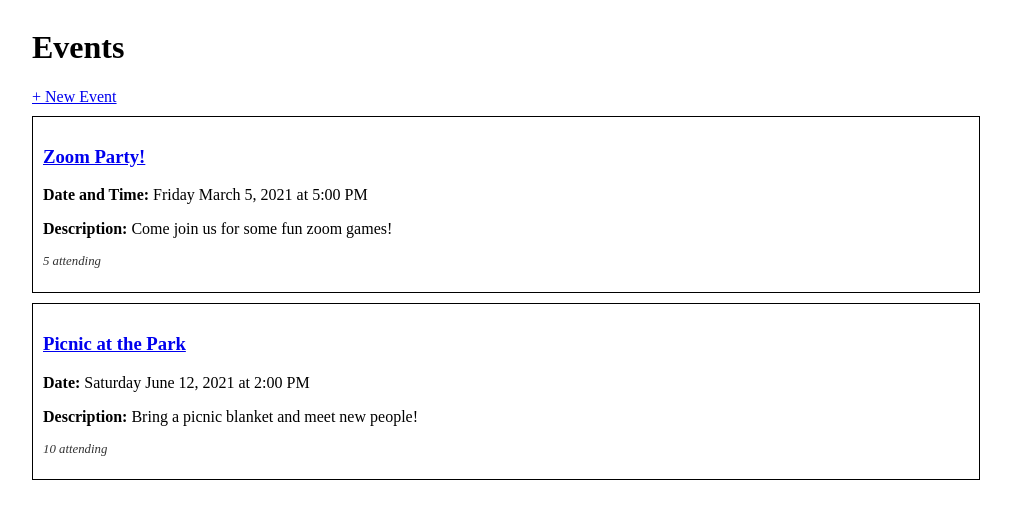
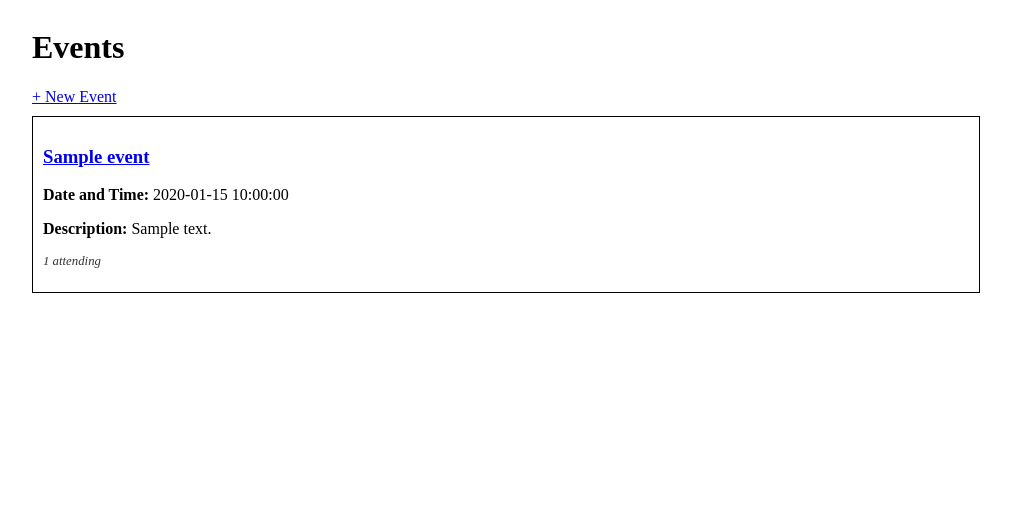
Before and after one commit to jaisawhney/Events-Site, a Flask app: page / in a window 1280 px wide. Shown: the top 519 px of the page, without its empty margins (134-1145 px from the left). Run offline with Flask 2, Linux system fonts and the light colour scheme; tables that the repository leaves empty hold one stand-in row (values such as "Sample post").

Commit message:
Update templates

```diff
--- a/events_app/routes.py
+++ b/events_app/routes.py
@@ -94,7 +94,7 @@ def rsvp(event_id):
         db.session.add(new_guest)
         db.session.commit()
 
-    flash('You have successfully RSVP\'d! See you there!')
+    flash("You have successfully RSVP'd! See you there!")
     return redirect(url_for('main.event_detail', event_id=event_id))
 
 
--- a/events_app/templates/index.html
+++ b/events_app/templates/index.html
@@ -11,24 +11,16 @@
     out the hardcoded values)
 -->
 
+{% for event in events %}
 <div class="event-container">
-    <h3><a href="/event/1">Zoom Party!</a></h3>
-    <p><strong>Date and Time:</strong> Friday March 5, 2021 at 5:00 PM</p>
-    <p><strong>Description:</strong> Come join us for some fun zoom games!</p>
+    <h3><a href="/event/{{ event.id }}">{{ event.title }}</a></h3>
+    <p><strong>Date and Time:</strong> {{ event.date_and_time }}</p>
+    <p><strong>Description:</strong> {{ event.description }}</p>
     <p class="small-text">
-        5 attending
+        {{ event.guests | length }} attending
     </p>
 </div>
-
-<div class="event-container">
-    <h3><a href="/event/2">Picnic at the Park</a></h3>
-    <p><strong>Date:</strong> Saturday June 12, 2021 at 2:00 PM</p>
-    <p><strong>Description:</strong> Bring a picnic blanket and meet new people!</p>
-    <p class="small-text">
-        10 attending
-    </p>
-</div>
-
+{% endfor %}
 
 
 {% endblock %}
```
Also changed, not shown: events_app/templates/event_detail.html (+7 -9 lines), events_app/templates/guest_detail.html (+5 -4 lines).
